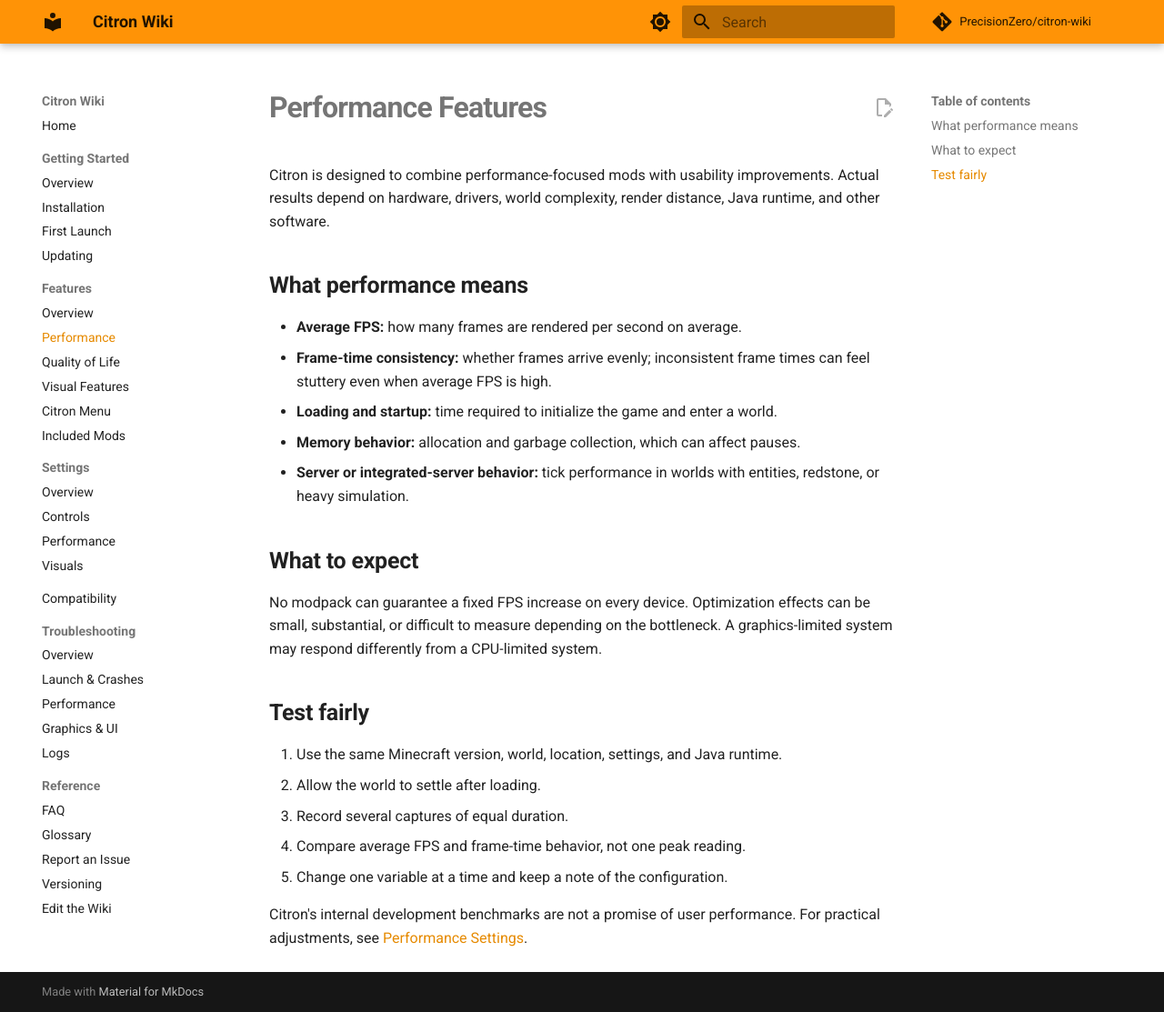
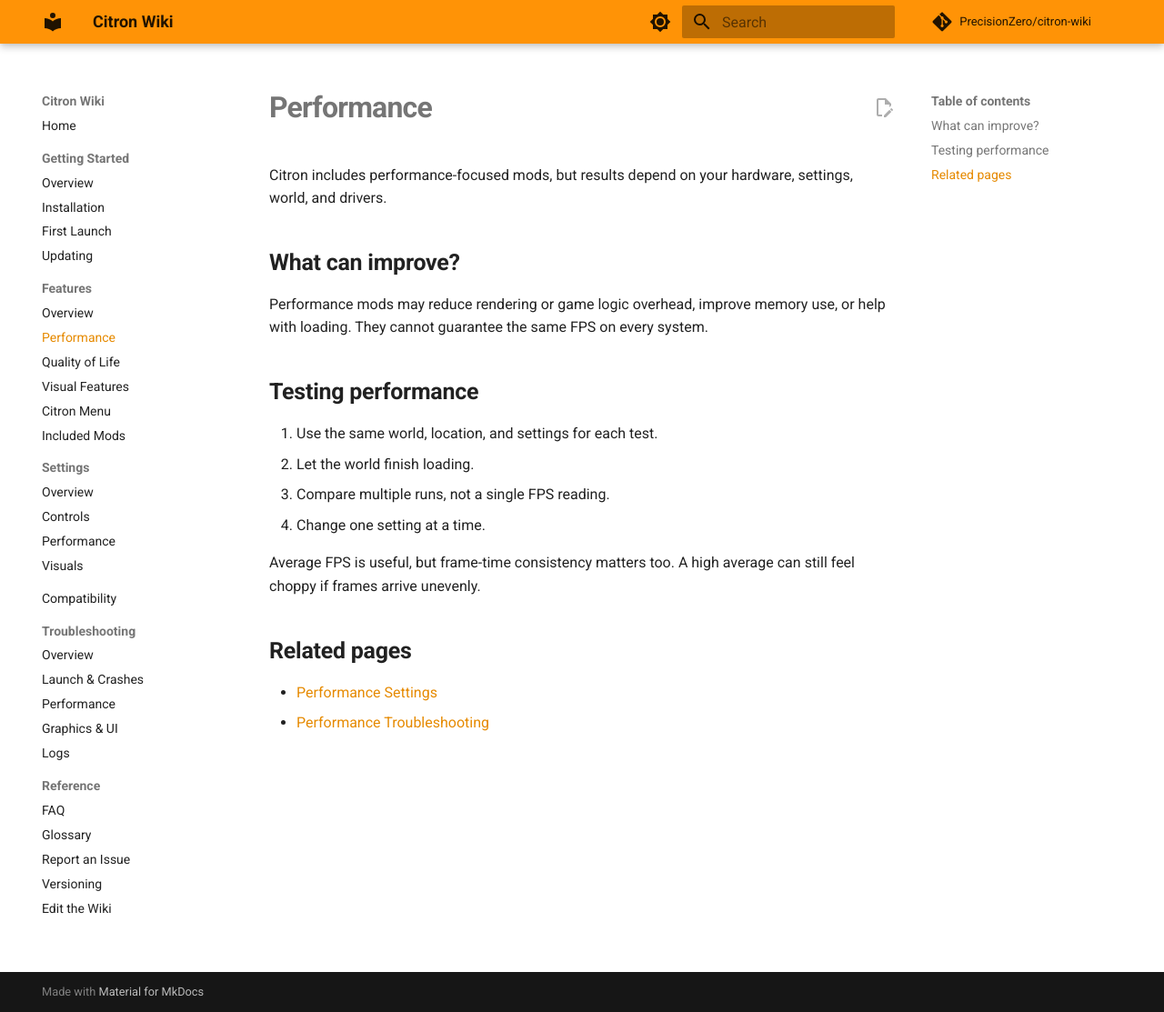
Before and after one commit to PrecisionZero/citron-wiki, an MkDocs documentation site: the page built from docs/features/performance.md, in a window 1280 px wide and 1113 px high. Shown: the whole window at 91% size. Built offline with MkDocs 1.6.1 and Material for MkDocs 9.7.7, drawn with Linux system fonts in a browser that asks for light colours; comment, search, counter and statistics services are not loaded.

Commit message:
Refine wiki style: docs/features/performance.md

```diff
--- a/docs/features/performance.md
+++ b/docs/features/performance.md
@@ -1,25 +1,21 @@
-# Performance Features
+# Performance
 
-Citron is designed to combine performance-focused mods with usability improvements. Actual results depend on hardware, drivers, world complexity, render distance, Java runtime, and other software.
+Citron includes performance-focused mods, but results depend on your hardware, settings, world, and drivers.
 
-## What performance means
+## What can improve?
 
-- **Average FPS:** how many frames are rendered per second on average.
-- **Frame-time consistency:** whether frames arrive evenly; inconsistent frame times can feel stuttery even when average FPS is high.
-- **Loading and startup:** time required to initialize the game and enter a world.
-- **Memory behavior:** allocation and garbage collection, which can affect pauses.
-- **Server or integrated-server behavior:** tick performance in worlds with entities, redstone, or heavy simulation.
+Performance mods may reduce rendering or game logic overhead, improve memory use, or help with loading. They cannot guarantee the same FPS on every system.
 
-## What to expect
+## Testing performance
 
-No modpack can guarantee a fixed FPS increase on every device. Optimization effects can be small, substantial, or difficult to measure depending on the bottleneck. A graphics-limited system may respond differently from a CPU-limited system.
+1. Use the same world, location, and settings for each test.
+2. Let the world finish loading.
+3. Compare multiple runs, not a single FPS reading.
+4. Change one setting at a time.
 
-## Test fairly
+Average FPS is useful, but frame-time consistency matters too. A high average can still feel choppy if frames arrive unevenly.
 
-1. Use the same Minecraft version, world, location, settings, and Java runtime.
-2. Allow the world to settle after loading.
-3. Record several captures of equal duration.
-4. Compare average FPS and frame-time behavior, not one peak reading.
-5. Change one variable at a time and keep a note of the configuration.
+## Related pages
 
-Citron's internal development benchmarks are not a promise of user performance. For practical adjustments, see [Performance Settings](../configuration/performance.md).
+- [Performance Settings](../configuration/performance.md)
+- [Performance Troubleshooting](../troubleshooting/performance.md)
```
